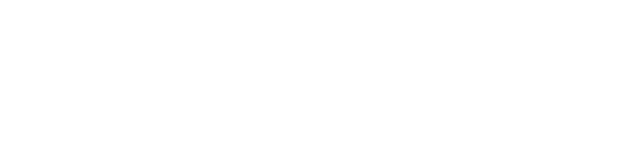
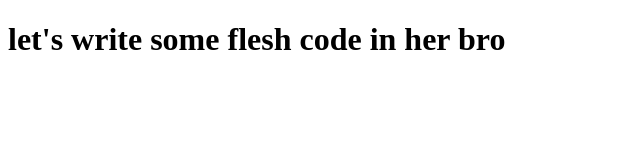
Before and after one commit to Aftabe/react-practice_repo, a plain HTML site: page index.html in a window 1280 px wide. Shown: the whole page, without its empty margins (0-640 px from the left). Drawn offline with Linux system fonts and the light colour scheme.

Commit message:
second commit added

```diff
--- a/index.html
+++ b/index.html
@@ -6,6 +6,6 @@
     <title>Document</title>
 </head>
 <body>
-
+    <h1>let's write some flesh code in her bro</h1>
 </body>
 </html>
```
